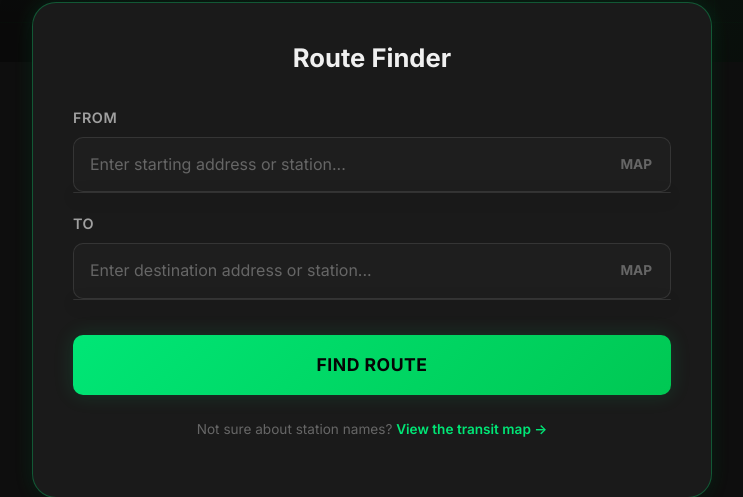
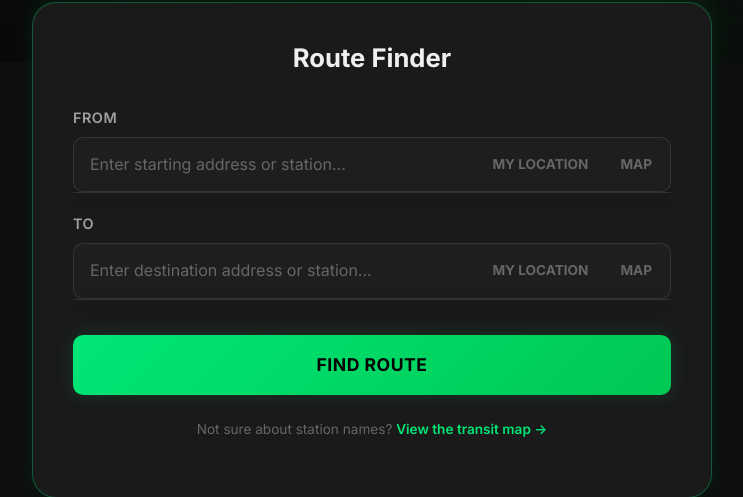
Before and after one commit to msaadirfan/manzil, a Django app: page / in a window 1280 px wide. Shown: the part 528-1025 px from the top of the page, without its empty margins (268-1011 px from the left). Run offline with Django 5.2, Linux system fonts and the light colour scheme; tables that the repository leaves empty hold one stand-in row (values such as "Sample post").

Commit message:
Added My Location Feature

```diff
--- a/templates/home.html
+++ b/templates/home.html
@@ -38,8 +38,8 @@
     <div class="input-with-btn">
         <input type="text" id="fromStation" name="fromStation"
             placeholder="Enter starting address or station..." autocomplete="off">
-                <button type="button" class="btn-map-picker" onclick="openMapPicker('from')"
-                    title="Choose on Map">Map</button>
+        <button type="button" class="btn-map-picker" onclick="useMyLocation('from')" title="Use My Location">My Location</button>
+        <button type="button" class="btn-map-picker" onclick="openMapPicker('from')" title="Choose on Map">Map</button>
     </div>
     <ul id="fromSuggestions" class="suggestions-list"></ul>
 </div>
@@ -49,12 +49,11 @@
     <div class="input-with-btn">
         <input type="text" id="toStation" name="toStation" placeholder="Enter destination address or station..."
             autocomplete="off">
-                <button type="button" class="btn-map-picker" onclick="openMapPicker('to')"
-                    title="Choose on Map">Map</button>
+        <button type="button" class="btn-map-picker" onclick="useMyLocation('to')" title="Use My Location">My Location</button>
+        <button type="button" class="btn-map-picker" onclick="openMapPicker('to')" title="Choose on Map">Map</button>
     </div>
     <ul id="toSuggestions" class="suggestions-list"></ul>
 </div>
-
         <button type="button" class="btn-primary" onclick="submitRouteForm()">Find Route</button>
         <p class="map-hint">Not sure about station names? <a href="/map">View the transit map →</a></p>
     </form>
@@ -259,7 +258,7 @@
 
         // Show a temporary placeholder while reverse geocoding
         const textInput = document.getElementById(`${target}Station`);
-        textInput.value = `📍 Pin (${savedLat.toFixed(4)}, ${savedLng.toFixed(4)})`;
+        textInput.value = `Pin (${savedLat.toFixed(4)}, ${savedLng.toFixed(4)})`;
 
         fetch(`https://nominatim.openstreetmap.org/reverse?format=json&lat=${savedLat}&lon=${savedLng}`)
             .then(res => res.json())
@@ -268,6 +267,57 @@
                 textInput.value = name;
             })
             .catch(() => { });
+    }
+    function useMyLocation(target) {
+    if (!navigator.geolocation) {
+        alert("Your browser doesn't support location access.");
+        return;
+    }
+
+    const textInput = document.getElementById(`${target}Station`);
+    textInput.value = "📍 Getting your location...";
+
+    navigator.geolocation.getCurrentPosition(
+        // Success
+        function(position) {
+            const lat = position.coords.latitude;
+            const lng = position.coords.longitude;
+
+            // Store in JS variables (same as map picker)
+            if (target === 'from') {
+                confirmedFrom = { lat: lat, lng: lng };
+            } else {
+                confirmedTo = { lat: lat, lng: lng };
+            }
+
+            // Reverse geocode to get a readable name
+            fetch(`https://nominatim.openstreetmap.org/reverse?format=json&lat=${lat}&lon=${lng}`)
+                .then(res => res.json())
+                .then(data => {
+                    const name = data.name || data.display_name.split(',').slice(0, 2).join(',');
+                    textInput.value = `${name}`;
+                })
+                .catch(() => {
+                    textInput.value = `My Location (${lat.toFixed(4)}, ${lng.toFixed(4)})`;
+                });
+        },
+        // Error
+        function(error) {
+            const messages = {
+                1: "Location access denied. Please allow location in your browser settings.",
+                2: "Location unavailable. Try using the map picker instead.",
+                3: "Location request timed out. Try again."
+            };
+            alert(messages[error.code] || "Could not get your location.");
+            textInput.value = "";
+        },
+        // Options
+        {
+            enableHighAccuracy: true,
+            timeout: 10000,
+            maximumAge: 0
+        }
+    );
 }
 
     function submitRouteForm() {
```
Lines whose indentation alone changed are shown as unchanged.
